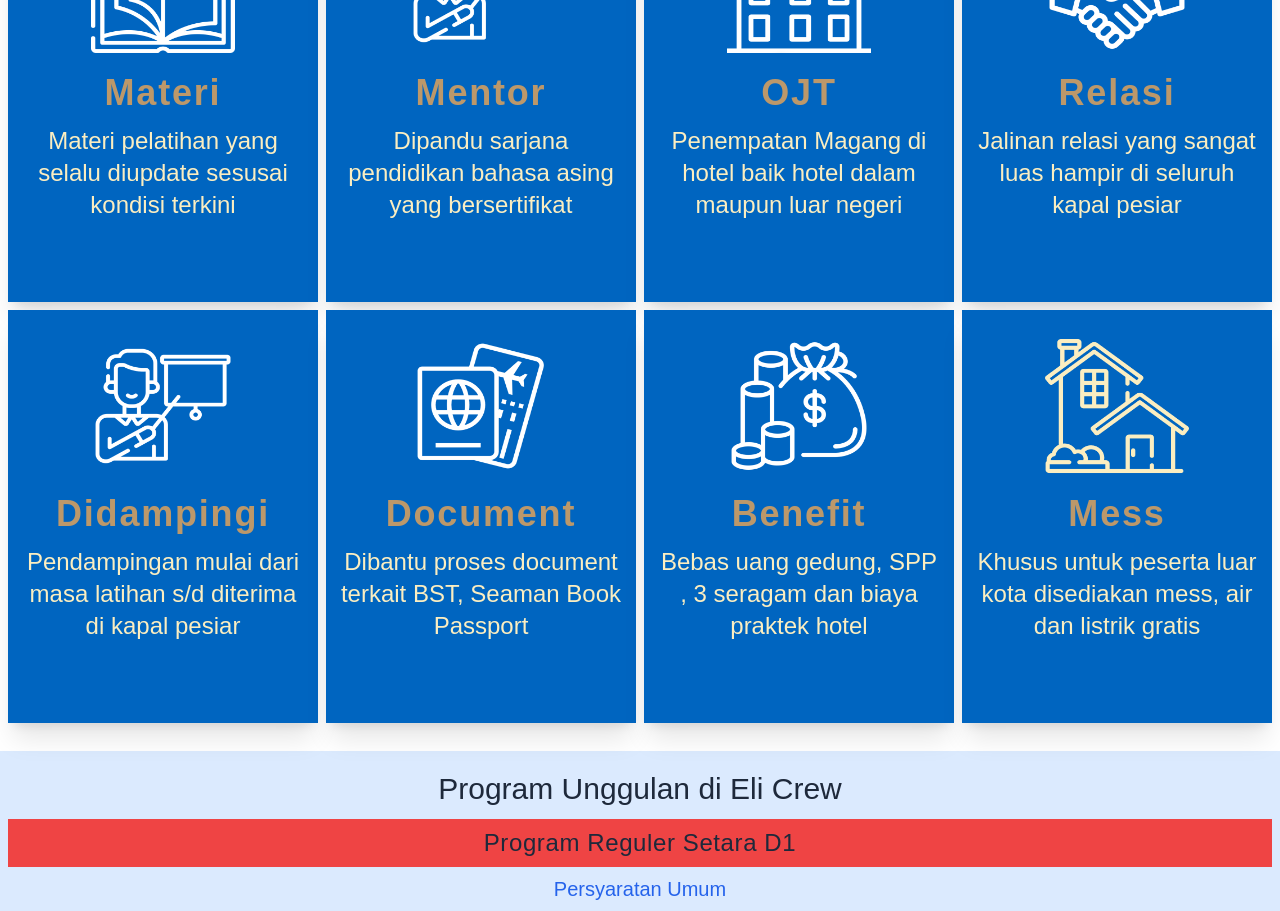
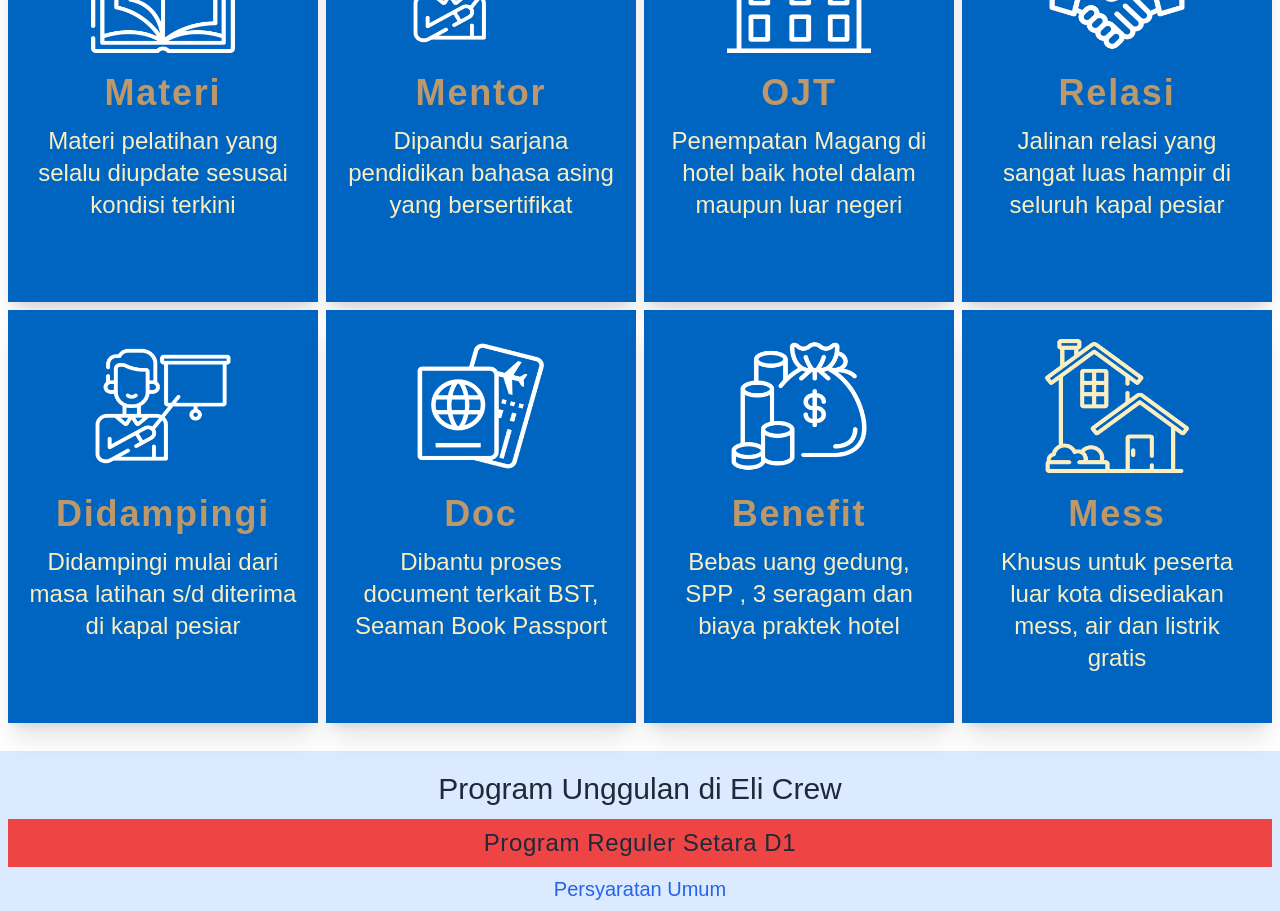
Before and after one commit to iwaniwset/elicrew.net, a Next.js app: page / in a window 1280 px wide. Shown: the part 3920-4831 px from the top of the page. Built offline with nearby package versions, Linux system fonts and the light colour scheme; a web font is replaced by a local one; what flowbite would draw is missing.

Commit message:
minus adding for pricing part 2

```diff
--- a/package.json
+++ b/package.json
@@ -17,7 +17,8 @@
     "flowbite-react": "^0.4.3",
     "next": "13.3.0",
     "react": "18.2.0",
-    "react-dom": "18.2.0"
+    "react-dom": "18.2.0",
+    "sharp": "^0.32.1"
   },
   "devDependencies": {
     "autoprefixer": "^10.4.14",
--- a/src/components/About.js
+++ b/src/components/About.js
@@ -8,7 +8,7 @@ export default function About() {
         <div className="flex items-center gap-4 pt-2 xl:pb-5">
           <hr className="w-14 mb-3 h-2 bg-textSecondary rounded-md" />
 
-          <h2 className="text-3xl pb-3 sm:pb-6 lg:text-4xl lg:pb-3 font-semibold text-textPrimary">
+          <h2 className="text-2xl pb-3 sm:pb-6 lg:text-4xl lg:pb-3 font-semibold text-textPrimary">
             Tentang Kami
           </h2>
           <hr className="w-14 mb-3 h-2 bg-textSecondary rounded-md" />
--- a/src/components/Elicrew.js
+++ b/src/components/Elicrew.js
@@ -27,11 +27,11 @@ export default function Elicrew() {
       image: "/img/imgeli/mentorshipWhite.png",
       title: "Didampingi",
       benefit:
-        "Pendampingan mulai dari masa latihan s/d diterima di kapal pesiar",
+        "Didampingi mulai dari masa latihan s/d diterima di kapal pesiar",
     },
     {
       image: "/img/imgeli/passportWhite.png",
-      title: "Document",
+      title: "Doc",
       benefit: "Dibantu proses document terkait BST, Seaman Book Passport",
     },
     {
@@ -52,7 +52,7 @@ export default function Elicrew() {
       <div className="flex w-full justify-center items-center gap-4 pt-2 xl:pb-5">
         <hr className="w-10 mb-3 h-2 bg-textPrimary rounded-md" />
 
-        <h2 className="text-3xl pb-3 sm:pb-6 lg:text-4xl lg:pb-3 font-semibold text-primary">
+        <h2 className="text-2xl pb-3 sm:pb-6 lg:text-4xl lg:pb-3 font-semibold text-primary">
           Mengapa ELi Crew
         </h2>
         <hr className="w-10 mb-3 h-2 bg-textPrimary rounded-md" />
@@ -76,7 +76,7 @@ export default function Elicrew() {
               <h1 className="p-1 font-bold tracking-wider mt-3 text-center text-3xl text-textPrimary sm:text-4xl 2xl:text-5xl">
                 {user.title}
               </h1>
-              <h2 className="text-center text-textSecondary sm:text-xl text-lg mt-2  lg:text-2xl 2xl:text-3xl 2xl:mt-4 2xl:leading-normal">
+              <h2 className="text-center px-2 text-textSecondary sm:text-xl text-lg mt-2  lg:text-2xl 2xl:text-3xl 2xl:mt-4 2xl:leading-normal">
                 {user.benefit}
               </h2>
             </div>
--- a/src/components/Gallery.js
+++ b/src/components/Gallery.js
@@ -144,12 +144,12 @@ export default function Gallery() {
     <>
       <div className="pt-5 lg:hidden">
         <div className="flex w-full justify-center items-center gap-4 pt-2 xl:pb-5">
-          <hr className="w-14 mb-3 h-2 bg-textPrimary rounded-md" />
+          <hr className="w-10 mb-3 h-2 bg-textPrimary rounded-md" />
 
           <h2 className="text-3xl pb-3 sm:pb-6 lg:text-4xl lg:pb-3 font-semibold text-primary">
             Our Students
           </h2>
-          <hr className="w-14 mb-3 h-2 bg-textPrimary rounded-md" />
+          <hr className="w-10 mb-3 h-2 bg-textPrimary rounded-md" />
         </div>
         <Splide
           options={{
@@ -184,12 +184,12 @@ export default function Gallery() {
       </div>
       <div className="pt-5 hidden lg:block">
         <div className="flex w-full justify-center items-center gap-4 pt-2 xl:pb-5">
-          <hr className="w-14 mb-3 h-2 bg-textPrimary rounded-md" />
+          <hr className="w-10 mb-3 h-2 bg-textPrimary rounded-md" />
 
           <h2 className="text-3xl pb-3 sm:pb-6 lg:text-4xl lg:pb-3 font-semibold text-primary">
             Our Students
           </h2>
-          <hr className="w-14 mb-3 h-2 bg-textPrimary rounded-md" />
+          <hr className="w-10 mb-3 h-2 bg-textPrimary rounded-md" />
         </div>
         <Splide
           options={{
--- a/src/components/Maps.js
+++ b/src/components/Maps.js
@@ -6,7 +6,7 @@ export default function Maps() {
       <div className="flex items-center gap-4 pt-2 xl:pb-5 py-5">
         <hr className="w-14 mb-3 h-2 bg-textSecondary rounded-md" />
 
-        <h2 className="text-3xl pb-3 sm:pb-6 lg:text-4xl lg:pb-3 font-semibold text-primary">
+        <h2 className="text-2xl pb-3 sm:pb-6 lg:text-4xl lg:pb-3 font-semibold text-primary">
           Lokasi Eli
         </h2>
         <hr className="w-14 mb-3 h-2 bg-textSecondary rounded-md" />
```
Also changed, not shown: 1 other file (tests, documents, lock files or other folders).
